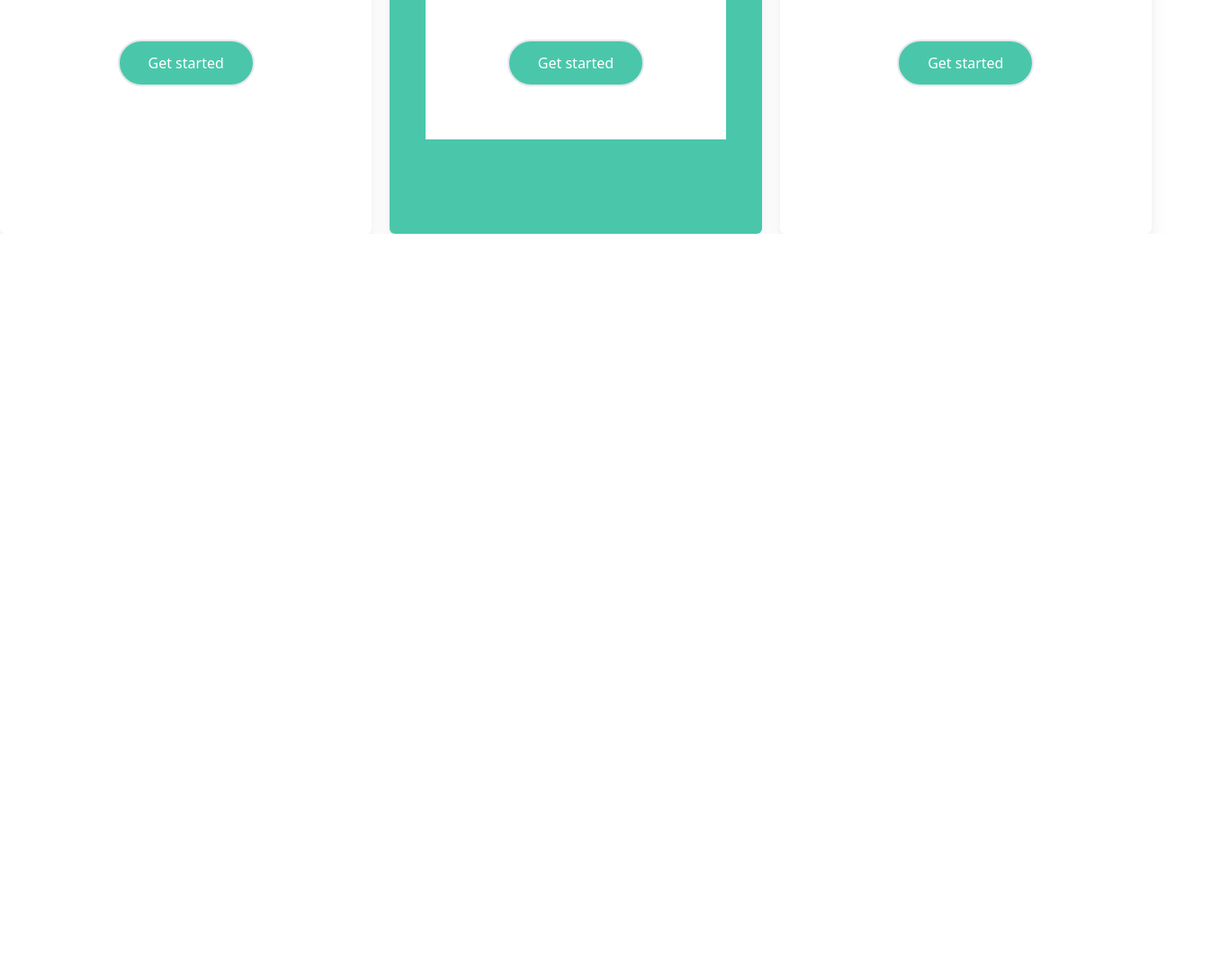
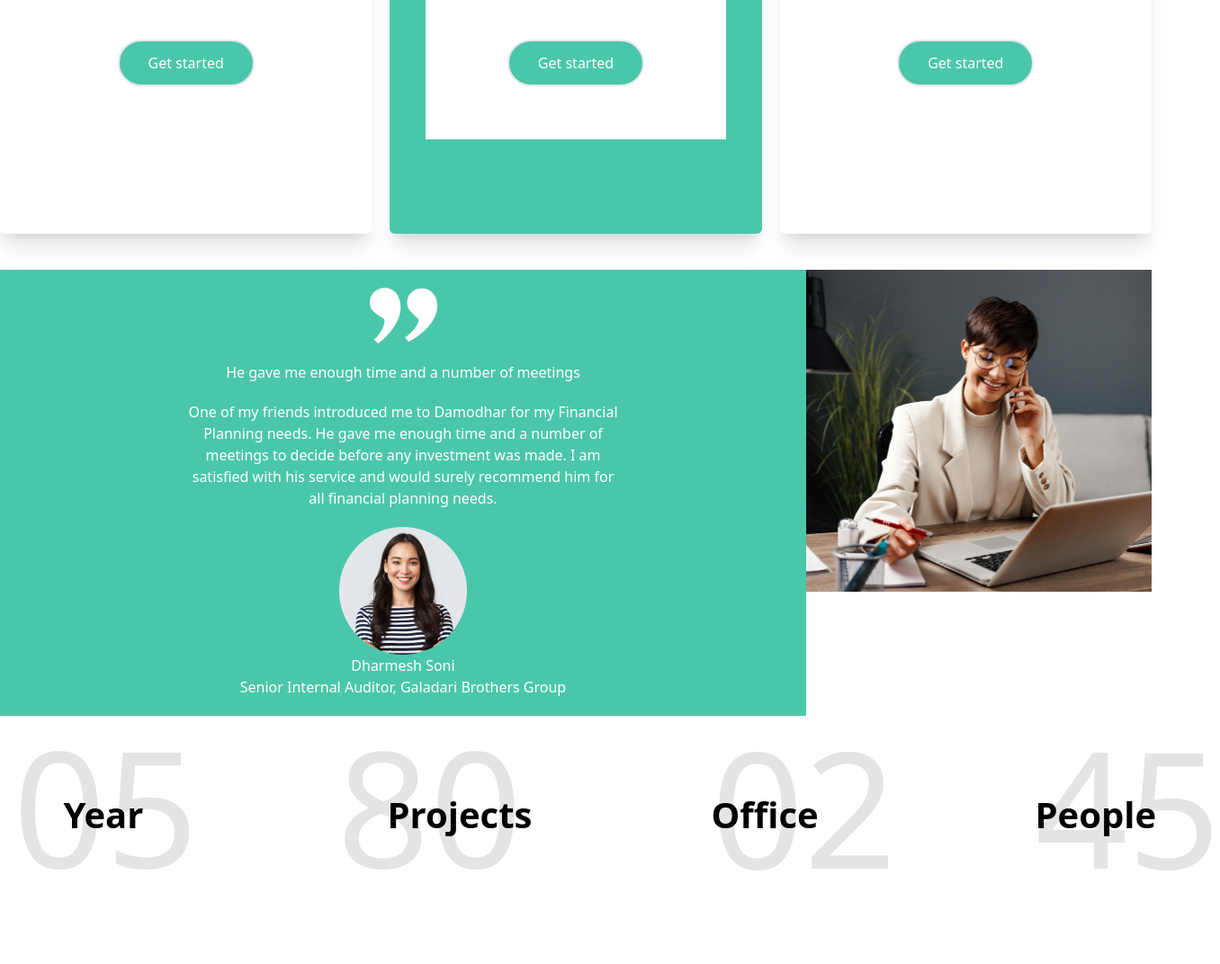
Before and after one commit to Sayadkhan/interview_task, a plain HTML site: page index.html in a window 1280 px wide. Shown: the part 2808-3880 px from the top of the page at 90% size, 1356 px wide, since content can reach past the window. Before the commit the page ends 3068 px from the top, so only its background shows below. Drawn offline with nearby package versions, Linux system fonts and the light colour scheme.

Commit message:
some issu fixed

```diff
--- a/index.html
+++ b/index.html
@@ -455,6 +455,103 @@
           </div>
         </div>
       </section>
+      <section class="bg-[#4AC7AA] grid grid-cols-[70%_30%] mt-10">
+        <!-- left -->
+        <div class="py-5 flex items-center justify-center">
+          <div
+            class="flex flex-col items-center justify-center text-center gap-5"
+          >
+            <div><img src="/assets/images/quote.png" alt="" /></div>
+            <h2 class="text-white">
+              He gave me enough time and a number of meetings
+            </h2>
+            <p class="w-[30rem] text-white">
+              One of my friends introduced me to Damodhar for my Financial
+              Planning needs. He gave me enough time and a number of meetings to
+              decide before any investment was made. I am satisfied with his
+              service and would surely recommend him for all financial planning
+              needs.
+            </p>
+            <div class="flex flex-col items-center justify-center text-white">
+              <img src="/assets/images/testimonial-img.png" alt="" />
+              <div>Dharmesh Soni</div>
+              <p>Senior Internal Auditor, Galadari Brothers Group</p>
+            </div>
+          </div>
+        </div>
+        <!-- right -->
+        <div class="bg-white w-full">
+          <img src="/assets/images/testimonial-right-img.png" alt="" />
+        </div>
+      </section>
+      <section class="my-18 container mx-auto">
+        <div class="grid grid-cols-[25%_25%_25%_25%] gap-10">
+          <div
+            class="year flex items-center justify-center w-[235px] h-[200px] relative"
+          >
+            <h2 class="text-[180px] opacity-10" data-target="5">05</h2>
+            <p class="text-[40px] font-semibold absolute top-[40%] left-[30%]">
+              Year
+            </p>
+          </div>
+          <div
+            class="year flex items-center justify-center w-[235px] h-[200px] relative"
+          >
+            <h2 class="text-[180px] opacity-10" data-target="5">80</h2>
+            <p class="text-[40px] font-semibold absolute top-[40%] left-[30%]">
+              Projects
+            </p>
+          </div>
+          <div
+            class="year flex items-center justify-center w-[235px] h-[200px] relative"
+          >
+            <h2
+              class="absolute top-[-17%] left-[30%] text-[180px] opacity-10"
+              data-target="5"
+            >
+              02
+            </h2>
+            <p class="text-[40px] font-semibold absolute top-[40%] left-[30%]">
+              Office
+            </p>
+          </div>
+          <div
+            class="year flex items-center justify-center w-[235px] h-[200px] relative"
+          >
+            <h2
+              class="absolute top-[-17%] left-[30%] text-[180px] opacity-10"
+              data-target="5"
+            >
+              45
+            </h2>
+            <p class="text-[40px] font-semibold absolute top-[40%] left-[30%]">
+              People
+            </p>
+          </div>
+        </div>
+      </section>
+      <section
+        class="bg-[url('/assets/images/financial-bg.png')] w-full .bg-no-repeat h-[30rem] my-20 relative"
+      >
+        <div
+          class="absulate top-0 right-0 left-0 bottom-0 w-full h-full bg-black/50"
+        >
+          <div
+            class="flex flex-col items-center justify-center px-[30rem] text-white"
+          >
+            <p class="text-[50px] text-center">
+              Get your Bespoke Financial Plan and investment strategy in just
+              one session for FREE.
+            </p>
+            <div>
+              <button class="px-[32px] py-[16px] bg-[#4AC7AA] rounded-[80px]">
+                Click here to Schedule Meeting
+              </button>
+            </div>
+          </div>
+        </div>
+      </section>
+      <section class="slider"></section>
     </main>
     <footer></footer>
   </body>
```
Also changed, not shown: assets/images/financial-bg.png (added), assets/images/quote.png (added), assets/images/testimonial-img.png (added), assets/images/testimonial-right-img.png (added).
